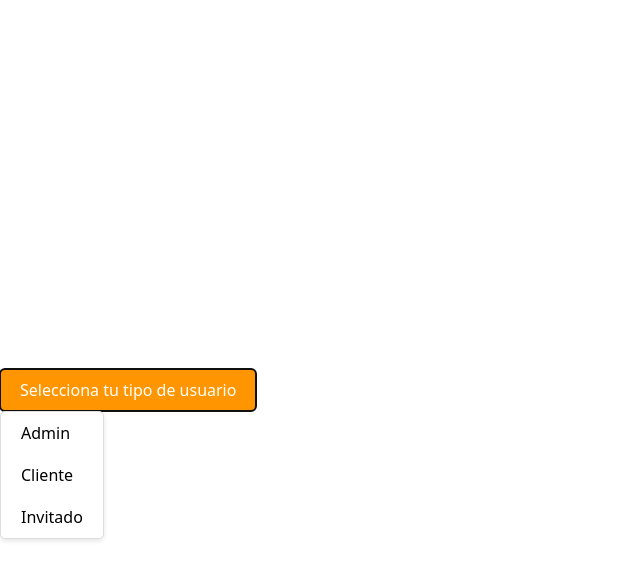
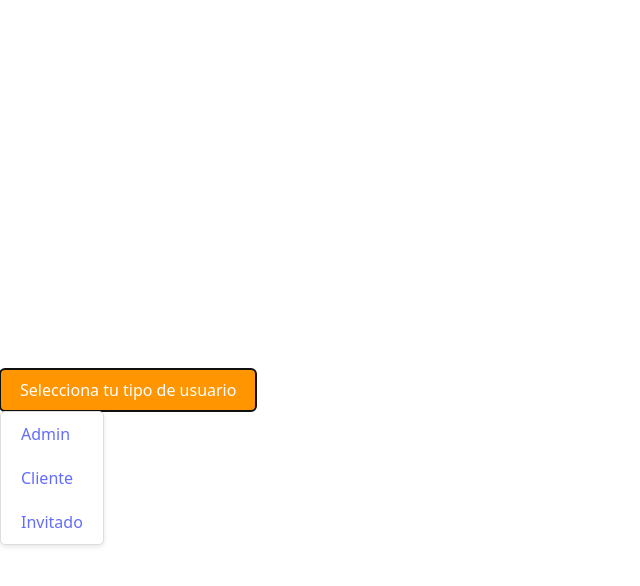
Before and after one commit to holgOrub2912/proyectoPlataformas, a React (Vite) app: page / in a window 1280 px wide. Both pictures are taken after a click on the button "Selecciona tu tipo de usuario". Shown: the top 586 px of the page, without its empty margins (0-640 px from the left). Built offline with nearby package versions, Linux system fonts and the light colour scheme.

Commit message:
Usar react-router para navegación a través de la página

```diff
--- a/src/App.jsx
+++ b/src/App.jsx
@@ -3,18 +3,21 @@ import { useContext, useState } from 'react'
 import './style.css'
 import Header from './Header'
 import UserPanel from './UserPanel'
-import {RoleContext} from './global'
+import {RoleContext, optionContent} from './global'
 
 function App() {
   const [role, setRole] = useState(null);
 
   return (
     <RoleContext.Provider value={role}>
+        <BrowserRouter>
           <Header setRole={setRole}/>
-      <BrowserRouter>
           <Routes>
             <Route element={<UserPanel/>}>
-    	     <Route index/>
+              <Route index element={<p></p>}/>
+              {Object.values(optionContent).map(({route, content}) => (
+                <Route key={route} path={route} element={<div className="content-area">{content}</div>}/>
+              ))}
             </Route>
           </Routes>
         </BrowserRouter>
--- a/src/Header.jsx
+++ b/src/Header.jsx
@@ -1,4 +1,5 @@
 import { useState } from 'react'
+import { Link } from 'react-router'
 import { tiposUsuario } from './global'
 
 const Header = ({setRole}) => {
@@ -16,17 +17,15 @@ const Header = ({setRole}) => {
           {botonDespliegueActivo && (
             <div className="dropdown-menu">
               {Object.keys(tiposUsuario).map((usuTipoElegido) => (
-                <button
+                <Link to="/"
                   key={usuTipoElegido}
                   onClick={() => {
                     setRole(usuTipoElegido);
                     setEstaBotonDespliegueActivo(false);
-                    // setSelectedOption(null);
                   }}
-                  className="dropdown-item"
-                >
-                  {usuTipoElegido.charAt(0).toUpperCase() + usuTipoElegido.slice(1)}
-                </button>
+                  className="dropdown-item">
+                    {usuTipoElegido.charAt(0).toUpperCase() + usuTipoElegido.slice(1)}
+                </Link>
               ))}
             </div>
           )}
--- a/src/UserPanel.jsx
+++ b/src/UserPanel.jsx
@@ -3,49 +3,23 @@ import { Outlet, Link } from 'react-router'
 import { Sidebar, Menu, MenuItem, SubMenu } from 'react-pro-sidebar'
 import { RoleContext, tiposUsuario, optionContent } from './global'
 
-const UserPanel = ({tiposUsuario}) => {
-
+const UserPanel = () => {
   const selectedTipoUsu = useContext(RoleContext);
-  console.log(selectedTipoUsu)
-  const [selectedOption, setSelectedOption] = useState(null);
 
   return (
     selectedTipoUsu && (
-      <div>
+      <div className="panel-container">
         <Sidebar>
           <Menu>
-            <MenuItem component={<Link to="/reportes"/>}>Reportes</MenuItem>
+            {tiposUsuario[selectedTipoUsu].map(opt => (
+              <MenuItem key={opt} component={<Link to={optionContent[opt].route}/>}>{opt}</MenuItem>
+            ))}
           </Menu>
         </Sidebar>
-        <Outlet/>
+        {selectedTipoUsu && <Outlet/>}
       </div>
   ));
 
-  /*
-  return (
-    selectedTipoUsu && (
-      <div className="panel-container">
-        <div className="options-panel">
-          <h3>Opciones para {selectedTipoUsu}</h3>
-          {tiposUsuario[selectedTipoUsu].map((option) => (
-            <button
-              key={option}
-              onClick={() => setSelectedOption(option)}
-              className="option-button">
-              {option}
-            </button>
-          ))}
-        </div>
-        <div className="content-area">
-          {selectedOption ? (
-            <h2>{optionContent[selectedOption]}</h2>
-          ) : (
-            <p>Selecciona una opción del panel owo</p>
-          )}
-        </div>
-      </div>)
-  );
-  */
 }
 
 export default UserPanel;
--- a/src/style.css
+++ b/src/style.css
@@ -24,7 +24,7 @@
     border: 1px solid #ddd;
     border-radius: 5px;
     box-shadow: 0 2px 5px rgba(0,0,0,0.1);
-    z-index: 1;
+    z-index: 100;
   }
 
   .dropdown-item {
```
Lines whose indentation alone changed are shown as unchanged.
